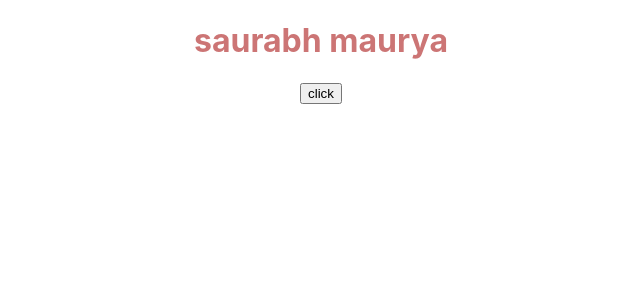
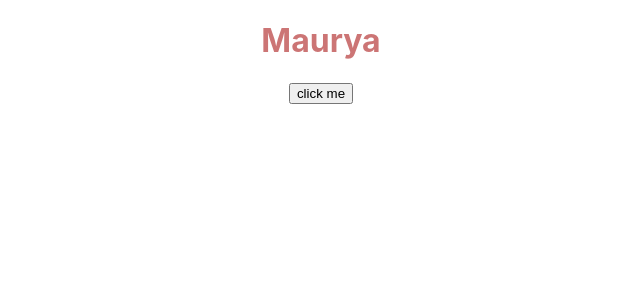
Before and after one commit to saurabhkumar5/ReactJs, a React (Create React App) app: page / in a window 1280 px wide. Shown: the top 300 px of the page, without its empty margins (319-959 px from the left). Built offline with nearby package versions, Linux system fonts and the light colour scheme.

Commit message:
toggle using useState

```diff
--- a/src/App.js
+++ b/src/App.js
@@ -1,35 +1,26 @@
-import './App.css';
-import React,{useState} from 'react';
+import React,{useState} from 'react'
+import './App.css'
 
 const App = () => {
 
-  // console.log(useState); //function return karega
-  // console.log(useState()); //ek array return karega,[undefined,f], eska matlab bracket me kuch likhenge to wo zero index par aa jayega
-  //console.log(useState('suman')); //op => ['suman',f]
+  const [value,changeValue] = useState('Maurya');
 
-  // let firstValue = useState("raman")[0];
-  // console.log(firstValue);
+  const fnct = ()=>{
+    let val = value;
+    // if(val==='Maurya'){
+    //   changeValue('Shaurya')
+    // }else{
+    //   changeValue('Maurya');
+    // }
 
-  //var val = 'saurabh maurya';
+    (val==='Maurya')?changeValue('Shaurya'):changeValue('Maurya');
+  }
 
-  //ab use karna useState ka, useState hamesha return k upar hi use hoga
-
-  const [myName,setMyName] = useState('saurabh maurya')
-
-
-  const changeName = ()=>{
-
-      //  val = 'sumit'
-      //  console.log(val);
-      setMyName('sumit maurya');
-  }
-      console.log(myName);
 
   return (
     <div className='App'>
-      {/* <h1>saurabh maurya</h1> */}
-      <h1>{myName}</h1>
-      <button onClick={changeName}>click</button>
+      <h1>{value}</h1>
+      <button onClick={fnct}>click me</button>
     </div>
   )
 }
```
